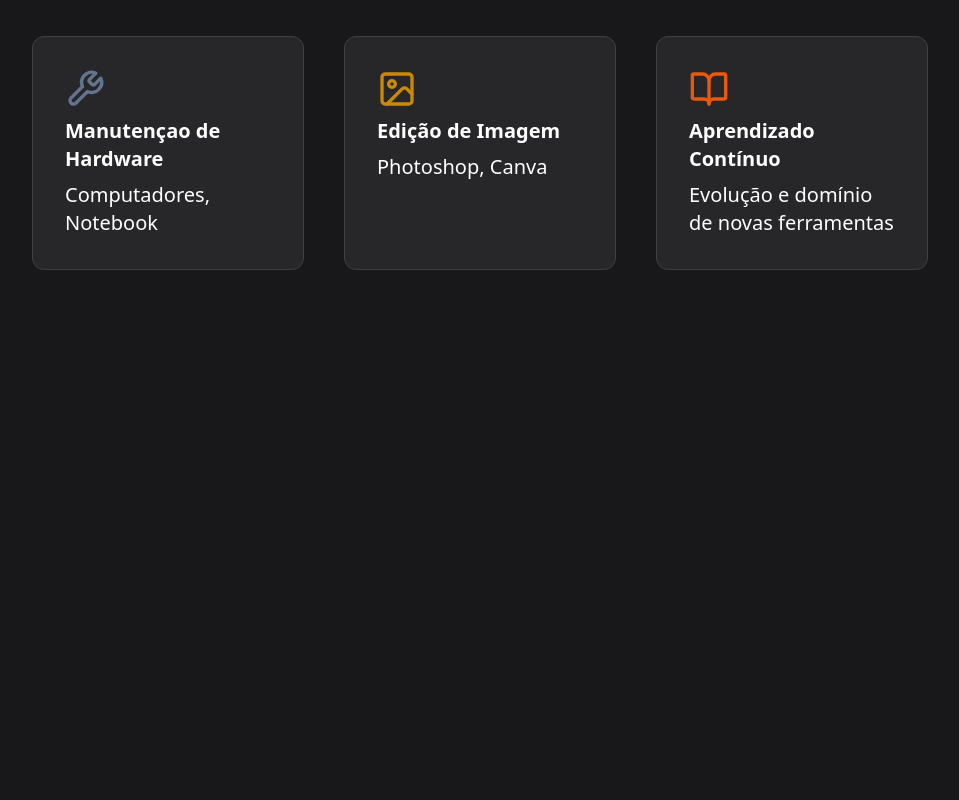
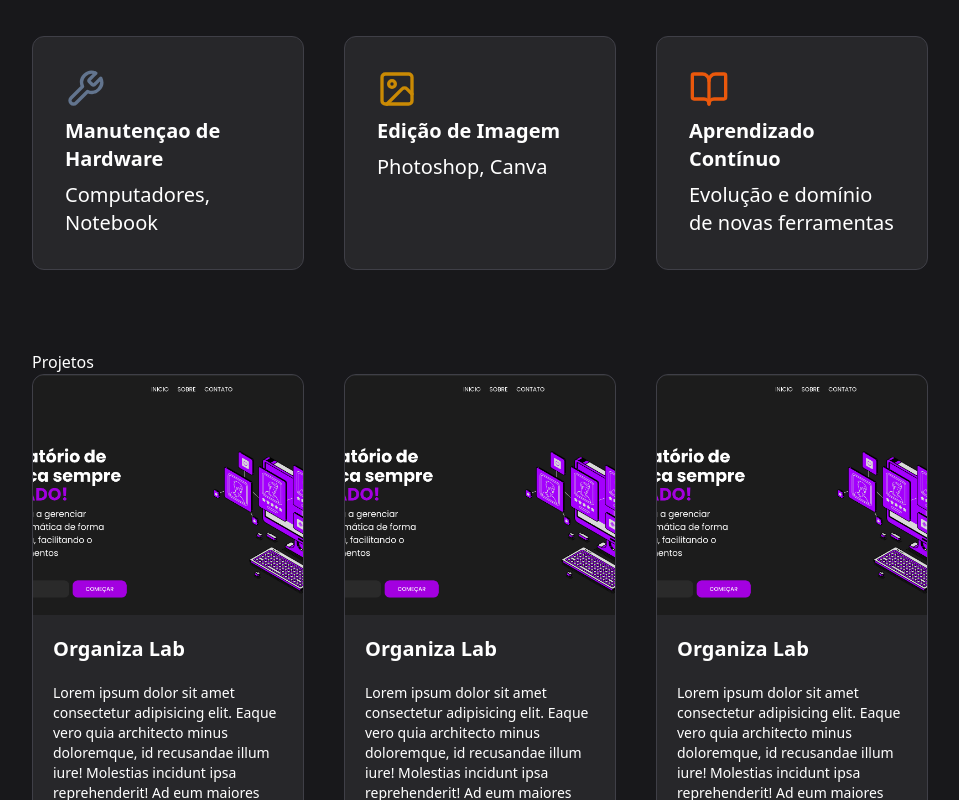
Before and after one commit to RuanParreira/MeuPortfolio, a React (Vite) app: page / in a window 1280 px wide. Shown: the part 2000-2800 px from the top of the page, without its empty margins (160-1119 px from the left). Before the commit the page ends 2350 px from the top, so only its background shows below. Built offline with nearby package versions, Linux system fonts and the light colour scheme.

Commit message:
Prototipo Projetos

```diff
--- a/package.json
+++ b/package.json
@@ -14,6 +14,7 @@
     "motion": "^12.15.0",
     "react": "^19.1.0",
     "react-dom": "^19.1.0",
+    "swiper": "^11.2.8",
     "tailwindcss": "^4.1.8"
   },
   "devDependencies": {
--- a/src/App.tsx
+++ b/src/App.tsx
@@ -1,6 +1,7 @@
 import "./App.css";
 import About from "./components/About";
 import Hero from "./components/Hero";
+import Projects from "./components/Projects";
 import Skills from "./components/Skills";
 
 function App() {
@@ -9,6 +10,7 @@ function App() {
       <Hero />
       <About />
       <Skills />
+      <Projects />
     </>
   );
 }
--- /dev/null
+++ b/src/components/Projects.tsx
@@ -0,0 +1,195 @@
+export default function Projects() {
+  return (
+    <section id="projects" className="px-[15%] ">
+      <h5>Projetos</h5>
+      <div className="grid grid-cols-3 gap-10">
+        <div className="projectCards">
+          <img
+            src="./print1.png"
+            alt="Projeto1"
+            className="w-full object-cover h-[15rem] rounded-t-xl"
+          />
+          <div className="flex flex-col px-5 space-y-5">
+            <div className="space-y-5">
+              <h5 className="font-bold text-xl">Organiza Lab</h5>
+              <p className="text-sm">
+                Lorem ipsum dolor sit amet consectetur adipisicing elit. Eaque
+                vero quia architecto minus doloremque, id recusandae illum iure!
+                Molestias incidunt ipsa reprehenderit! Ad eum maiores quo ipsum
+                quod libero voluptas!
+              </p>
+            </div>
+            <div className="flex space-x-5">
+              <span className="linguagens">React</span>
+              <span className="linguagens">laravel</span>
+              <span className="linguagens"> Next</span>
+            </div>
+            <div className="flex space-x-2">
+              <a href="" className="flex space-x-2">
+                <svg
+                  xmlns="http://www.w3.org/2000/svg"
+                  width="20"
+                  height="20"
+                  viewBox="0 0 24 24"
+                  fill="none"
+                  stroke="currentColor"
+                  stroke-width="2"
+                  stroke-linecap="round"
+                  stroke-linejoin="round"
+                  className="lucide lucide-github-icon lucide-github"
+                >
+                  <path d="M15 22v-4a4.8 4.8 0 0 0-1-3.5c3 0 6-2 6-5.5.08-1.25-.27-2.48-1-3.5.28-1.15.28-2.35 0-3.5 0 0-1 0-3 1.5-2.64-.5-5.36-.5-8 0C6 2 5 2 5 2c-.3 1.15-.3 2.35 0 3.5A5.403 5.403 0 0 0 4 9c0 3.5 3 5.5 6 5.5-.39.49-.68 1.05-.85 1.65-.17.6-.22 1.23-.15 1.85v4" />
+                  <path d="M9 18c-4.51 2-5-2-7-2" />
+                </svg>
+                Git
+              </a>
+              <a href="" className="flex space-x-2">
+                <svg
+                  xmlns="http://www.w3.org/2000/svg"
+                  width="20"
+                  height="20"
+                  viewBox="0 0 24 24"
+                  fill="none"
+                  stroke="currentColor"
+                  stroke-width="2"
+                  stroke-linecap="round"
+                  stroke-linejoin="round"
+                  className="lucide lucide-external-link-icon lucide-external-link"
+                >
+                  <path d="M15 3h6v6" />
+                  <path d="M10 14 21 3" />
+                  <path d="M18 13v6a2 2 0 0 1-2 2H5a2 2 0 0 1-2-2V8a2 2 0 0 1 2-2h6" />
+                </svg>
+                Site
+              </a>
+            </div>
+          </div>
+        </div>
+        <div className="projectCards">
+          <img
+            src="./print1.png"
+            alt="Projeto1"
+            className="w-full object-cover h-[15rem] rounded-t-xl"
+          />
+          <div className="flex flex-col px-5 space-y-5">
+            <div className="space-y-5">
+              <h5 className="font-bold text-xl">Organiza Lab</h5>
+              <p className="text-sm">
+                Lorem ipsum dolor sit amet consectetur adipisicing elit. Eaque
+                vero quia architecto minus doloremque, id recusandae illum iure!
+                Molestias incidunt ipsa reprehenderit! Ad eum maiores quo ipsum
+                quod libero voluptas!
+              </p>
+            </div>
+            <div className="flex space-x-5">
+              <span className="linguagens">React</span>
+              <span className="linguagens">laravel</span>
+              <span className="linguagens"> Next</span>
+            </div>
+            <div className="flex space-x-2">
+              <a href="" className="flex space-x-2">
+                <svg
+                  xmlns="http://www.w3.org/2000/svg"
+                  width="20"
+                  height="20"
+                  viewBox="0 0 24 24"
+                  fill="none"
+                  stroke="currentColor"
+                  stroke-width="2"
+                  stroke-linecap="round"
+                  stroke-linejoin="round"
+                  className="lucide lucide-github-icon lucide-github"
+                >
+                  <path d="M15 22v-4a4.8 4.8 0 0 0-1-3.5c3 0 6-2 6-5.5.08-1.25-.27-2.48-1-3.5.28-1.15.28-2.35 0-3.5 0 0-1 0-3 1.5-2.64-.5-5.36-.5-8 0C6 2 5 2 5 2c-.3 1.15-.3 2.35 0 3.5A5.403 5.403 0 0 0 4 9c0 3.5 3 5.5 6 5.5-.39.49-.68 1.05-.85 1.65-.17.6-.22 1.23-.15 1.85v4" />
+                  <path d="M9 18c-4.51 2-5-2-7-2" />
+                </svg>
+                Git
+              </a>
+              <a href="" className="flex space-x-2">
+                <svg
+                  xmlns="http://www.w3.org/2000/svg"
+                  width="20"
+                  height="20"
+                  viewBox="0 0 24 24"
+                  fill="none"
+                  stroke="currentColor"
+                  stroke-width="2"
+                  stroke-linecap="round"
+                  stroke-linejoin="round"
+                  className="lucide lucide-external-link-icon lucide-external-link"
+                >
+                  <path d="M15 3h6v6" />
+                  <path d="M10 14 21 3" />
+                  <path d="M18 13v6a2 2 0 0 1-2 2H5a2 2 0 0 1-2-2V8a2 2 0 0 1 2-2h6" />
+                </svg>
+                Site
+              </a>
+            </div>
+          </div>
+        </div>
+        <div className="projectCards">
+          <img
+            src="./print1.png"
+            alt="Projeto1"
+            className="w-full object-cover h-[15rem] rounded-t-xl"
+          />
+          <div className="flex flex-col px-5 space-y-5">
+            <div className="space-y-5">
+              <h5 className="font-bold text-xl">Organiza Lab</h5>
+              <p className="text-sm">
+                Lorem ipsum dolor sit amet consectetur adipisicing elit. Eaque
+                vero quia architecto minus doloremque, id recusandae illum iure!
+                Molestias incidunt ipsa reprehenderit! Ad eum maiores quo ipsum
+                quod libero voluptas!
+              </p>
+            </div>
+            <div className="flex space-x-5">
+              <span className="linguagens">React</span>
+              <span className="linguagens">laravel</span>
+              <span className="linguagens"> Next</span>
+            </div>
+            <div className="flex space-x-2">
+              <a href="" className="flex space-x-2">
+                <svg
+                  xmlns="http://www.w3.org/2000/svg"
+                  width="20"
+                  height="20"
+                  viewBox="0 0 24 24"
+                  fill="none"
+                  stroke="currentColor"
+                  stroke-width="2"
+                  stroke-linecap="round"
+                  stroke-linejoin="round"
+                  className="lucide lucide-github-icon lucide-github"
+                >
+                  <path d="M15 22v-4a4.8 4.8 0 0 0-1-3.5c3 0 6-2 6-5.5.08-1.25-.27-2.48-1-3.5.28-1.15.28-2.35 0-3.5 0 0-1 0-3 1.5-2.64-.5-5.36-.5-8 0C6 2 5 2 5 2c-.3 1.15-.3 2.35 0 3.5A5.403 5.403 0 0 0 4 9c0 3.5 3 5.5 6 5.5-.39.49-.68 1.05-.85 1.65-.17.6-.22 1.23-.15 1.85v4" />
+                  <path d="M9 18c-4.51 2-5-2-7-2" />
+                </svg>
+                Git
+              </a>
+              <a href="" className="flex space-x-2">
+                <svg
+                  xmlns="http://www.w3.org/2000/svg"
+                  width="20"
+                  height="20"
+                  viewBox="0 0 24 24"
+                  fill="none"
+                  stroke="currentColor"
+                  stroke-width="2"
+                  stroke-linecap="round"
+                  stroke-linejoin="round"
+                  className="lucide lucide-external-link-icon lucide-external-link"
+                >
+                  <path d="M15 3h6v6" />
+                  <path d="M10 14 21 3" />
+                  <path d="M18 13v6a2 2 0 0 1-2 2H5a2 2 0 0 1-2-2V8a2 2 0 0 1 2-2h6" />
+                </svg>
+                Site
+              </a>
+            </div>
+          </div>
+        </div>
+      </div>
+    </section>
+  );
+}
--- a/src/index.css
+++ b/src/index.css
@@ -19,4 +19,12 @@
   .skillCards {
     @apply bg-zinc-800 p-8 rounded-xl border border-zinc-700;
   }
+
+  .projectCards {
+    @apply bg-zinc-800 flex flex-col space-y-5 rounded-xl border border-zinc-700;
+  }
+
+  .linguagens {
+    @apply bg-[#3F3F46] h-6 w-15 justify-center rounded-4xl flex items-center;
+  }
 }
```
Also changed, not shown: public/print1.png (added), 1 other file (tests, documents, lock files or other folders).
